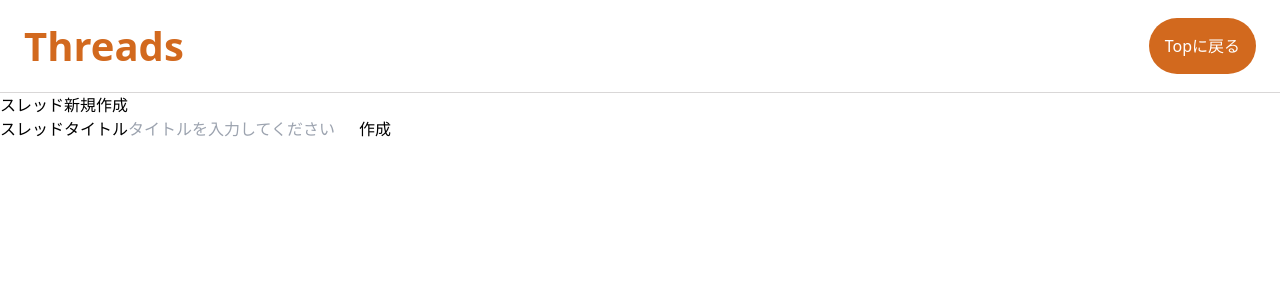
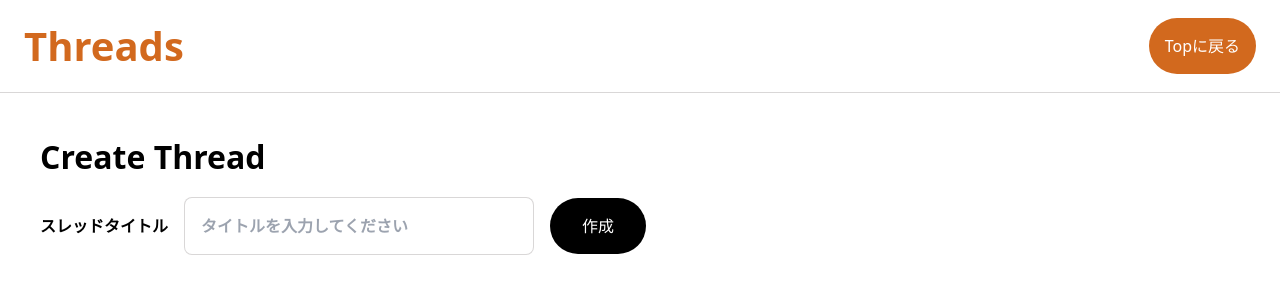
Before and after one commit to yukinko05/react-foundation1, a React (Vite) app: page /threads/new in a window 1280 px wide. Shown: the top 300 px of the page. Built offline with nearby package versions, Linux system fonts and the light colour scheme.

Commit message:
ThreadsCreateコンポーネントのStyle調整

```diff
--- a/src/ThreadsCreate/ThreadsCreate.css
+++ b/src/ThreadsCreate/ThreadsCreate.css
@@ -0,0 +1,32 @@
+.container {
+  padding: 24px;
+}
+
+.pageTitle {
+  font-size: 32px;
+  font-weight: bold;
+}
+
+.labelTitle {
+  font-size: 16px;
+  font-weight: bold;
+  margin-left: 16px;
+}
+
+.threadTitleInput {
+  width: 350px;
+  font-size: 16px;
+  border: 1px solid #d9d7d7fb;
+  border-radius: 8px;
+  padding: 16px;
+  margin-left: 16px;
+}
+
+.createButton {
+  background-color: black;
+  border-radius: 100px;
+  color: white;
+  display: inline-block;
+  padding: 16px 32px;
+  margin-left: 16px;
+}
--- a/src/ThreadsCreate/ThreadsCreate.tsx
+++ b/src/ThreadsCreate/ThreadsCreate.tsx
@@ -1,7 +1,7 @@
-import { useState } from "react";
+import { useState } from 'react';
 import { Link, useNavigate } from 'react-router-dom';
-import "./threadsCreate.css";
-import Header from "../Header/Header";
+import './threadsCreate.css';
+import Header from '../Header/Header';
 
 export default function ThreadsCreate() {
   const [createTitle, setCreateTitle] = useState("");
@@ -9,14 +9,14 @@ export default function ThreadsCreate() {
 
   const handleSubmit = async () => {
     const postData = {
-      title: createTitle
+      title: createTitle,
     }
 
     try {
       await fetch("https://railway.bulletinboard.techtrain.dev/threads", {
         method: "POST",
         headers: {
-          'Content-Type': 'application/json',
+          "Content-Type": "application/json",
         },
         body: JSON.stringify(postData),
       })
@@ -30,28 +30,34 @@ export default function ThreadsCreate() {
     catch (error) {
       console.log("スレッドが作成できませんでした。", error)
     }
-  }
+  };
 
   return (
     <>
       <Header>
-        <Link to="/" className='threadCreateLink' >Topに戻る</Link>
+        <Link to="/" className="threadCreateLink" >
+          Topに戻る
+        </Link>
       </Header>
-      <section>
-        <h1>スレッド新規作成</h1>
-        <label>
+      <section className="container">
+        <h1 className="pageTitle">Create Thread</h1>
+        <label className="labelTitle">
           スレッドタイトル
-          <input type="text"
+          <input
+            type="text"
             value={createTitle}
-            name="threadTitle"
+            name="inputTitle"
+            className="threadTitleInput"
             onChange={(e) => setCreateTitle(e.target.value)}
             placeholder="タイトルを入力してください"
           />
         </label>
         <button
+          className="createButton"
           onClick={handleSubmit}
           disabled={createTitle === ""}
-        >作成
+        >
+          作成
         </button>
       </section>
     </>
```
